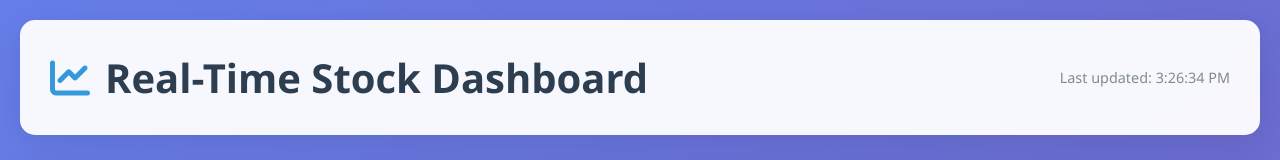
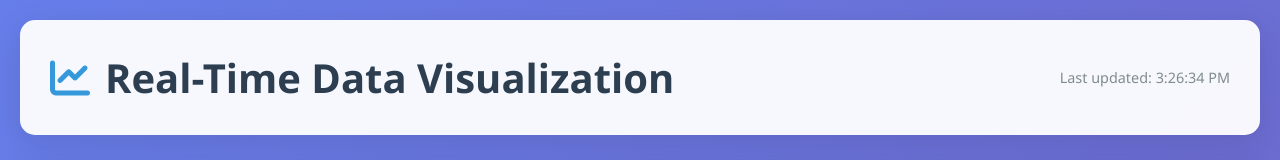
Before and after one commit to ANKITVIKAL/Learning, a plain HTML site: page index.html in a window 1280 px wide. Shown: the top 160 px of the page. Drawn offline with nearby package versions, Linux system fonts and the light colour scheme.

Commit message:
keep changing

```diff
--- a/index.html
+++ b/index.html
@@ -11,7 +11,7 @@
 <body>
     <div class="container">
         <header class="header">
-            <h1><i class="fas fa-chart-line"></i> Real-Time Stock Dashboard</h1>
+            <h1><i class="fas fa-chart-line"></i> Real-Time Data Visualization</h1>
             <div class="last-updated">
                 Last updated: <span id="lastUpdated">--</span>
             </div>
```
